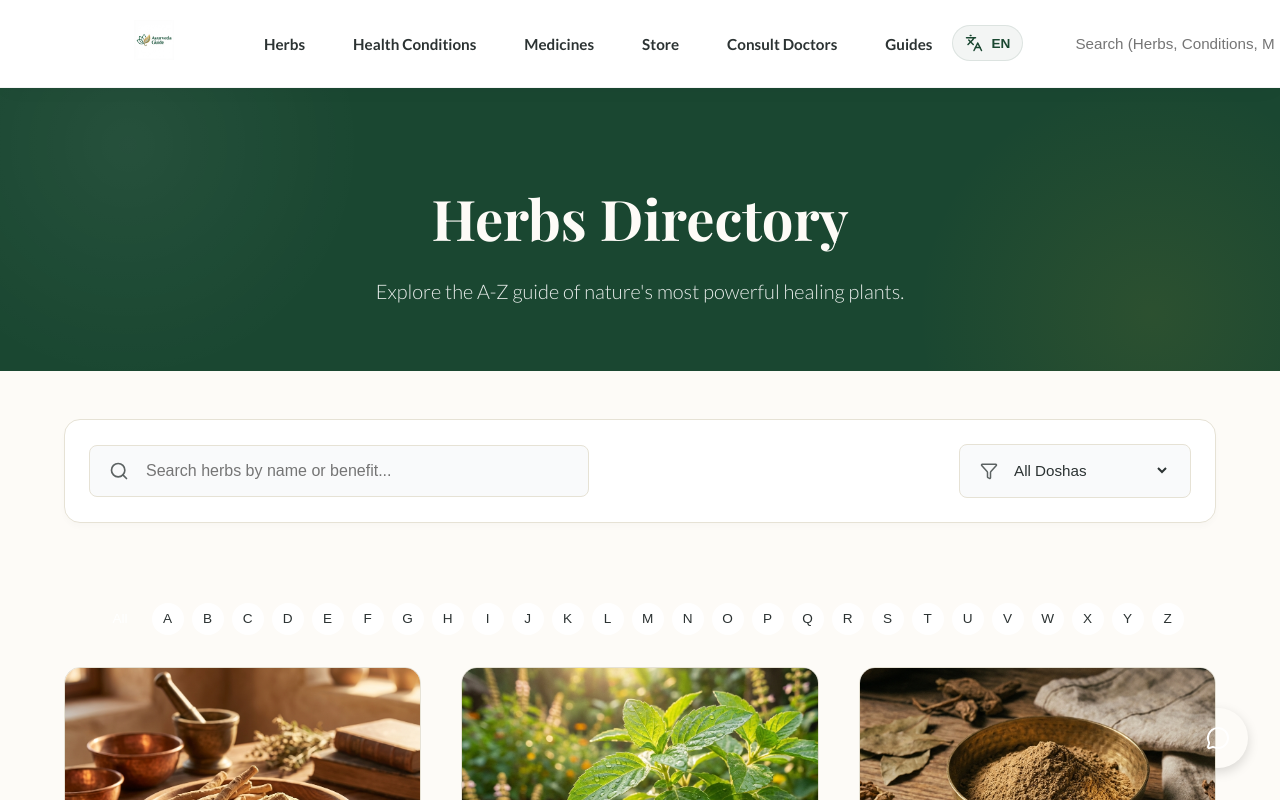
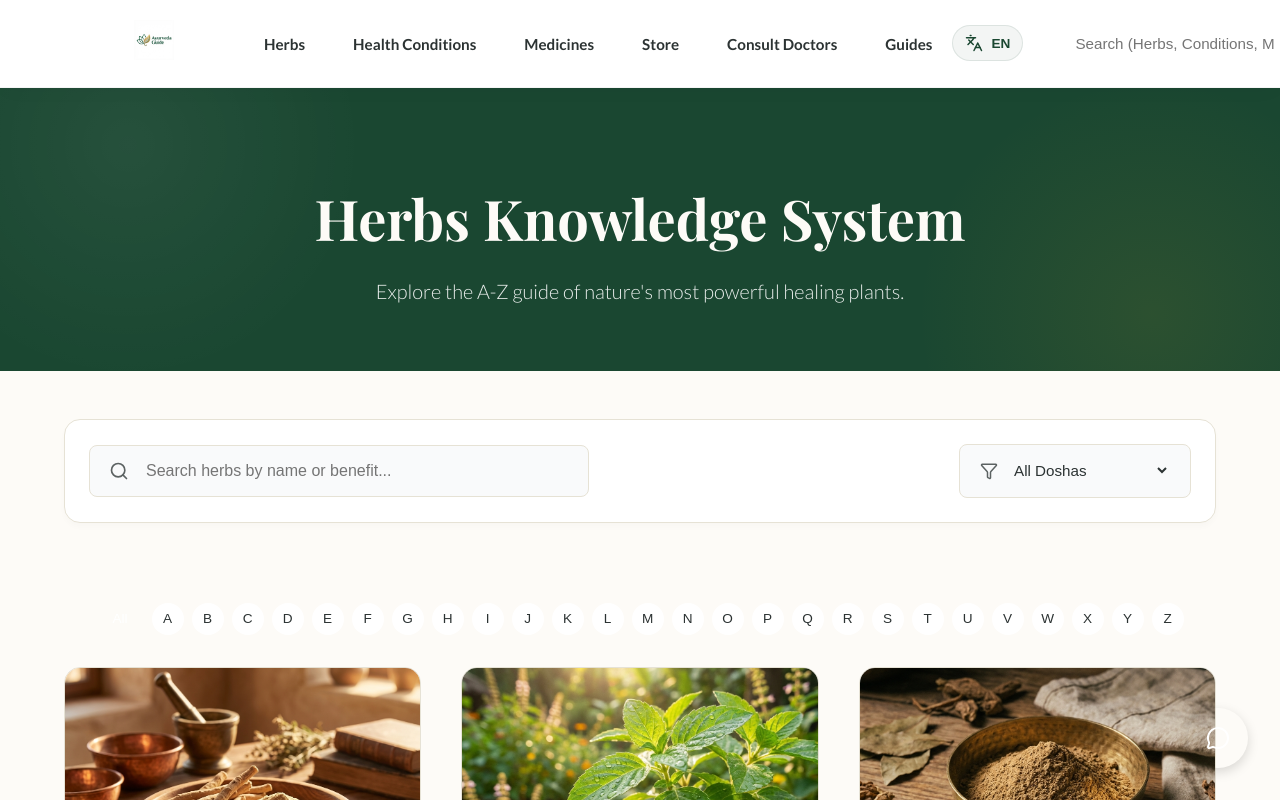
Before and after one commit to sandhya7819/Ayurvedaa, a Next.js app: page /en/herbs in a window 1280 px wide. Shown: the top 800 px of the page. Built offline with nearby package versions, Linux system fonts and the light colour scheme; a web font is replaced by a local one.

Commit message:
feat: rename Herbs Directory to Herbs Knowledge System

```diff
--- a/src/app/[lang]/herbs/page.tsx
+++ b/src/app/[lang]/herbs/page.tsx
@@ -31,7 +31,7 @@ export default function HerbsPage() {
             {/* Header */}
             <div className={styles.header}>
                 <div className="container">
-                    <h1 className={styles.title}>{language === 'hi' ? 'जड़ी-बूटी निर्देशिका' : 'Herbs Directory'}</h1>
+                    <h1 className={styles.title}>{language === 'hi' ? 'जड़ी-बूटी ज्ञान प्रणाली' : 'Herbs Knowledge System'}</h1>
                     <p className={styles.subtitle}>
                         {language === 'hi'
                             ? 'प्रकृति के सबसे शक्तिशाली उपचार पौधों की A-Z मार्गदर्शिका।'
```
